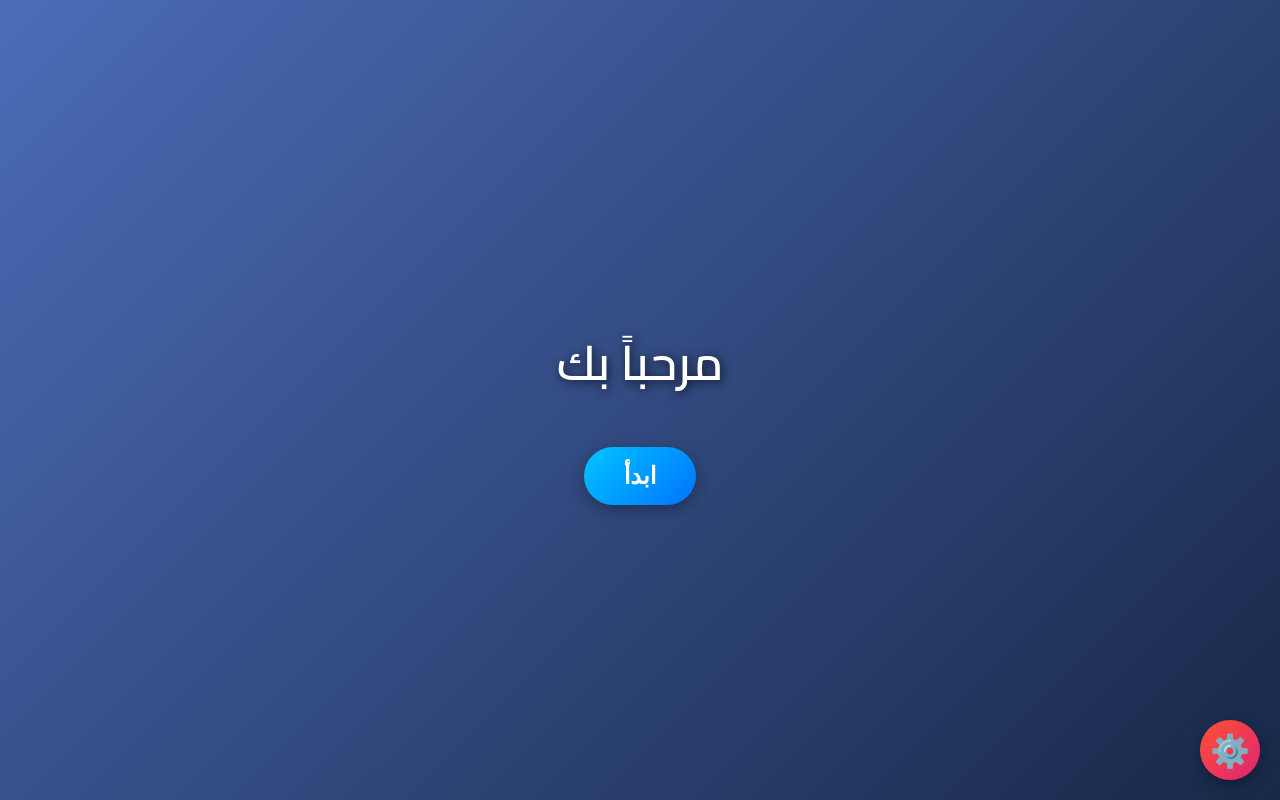
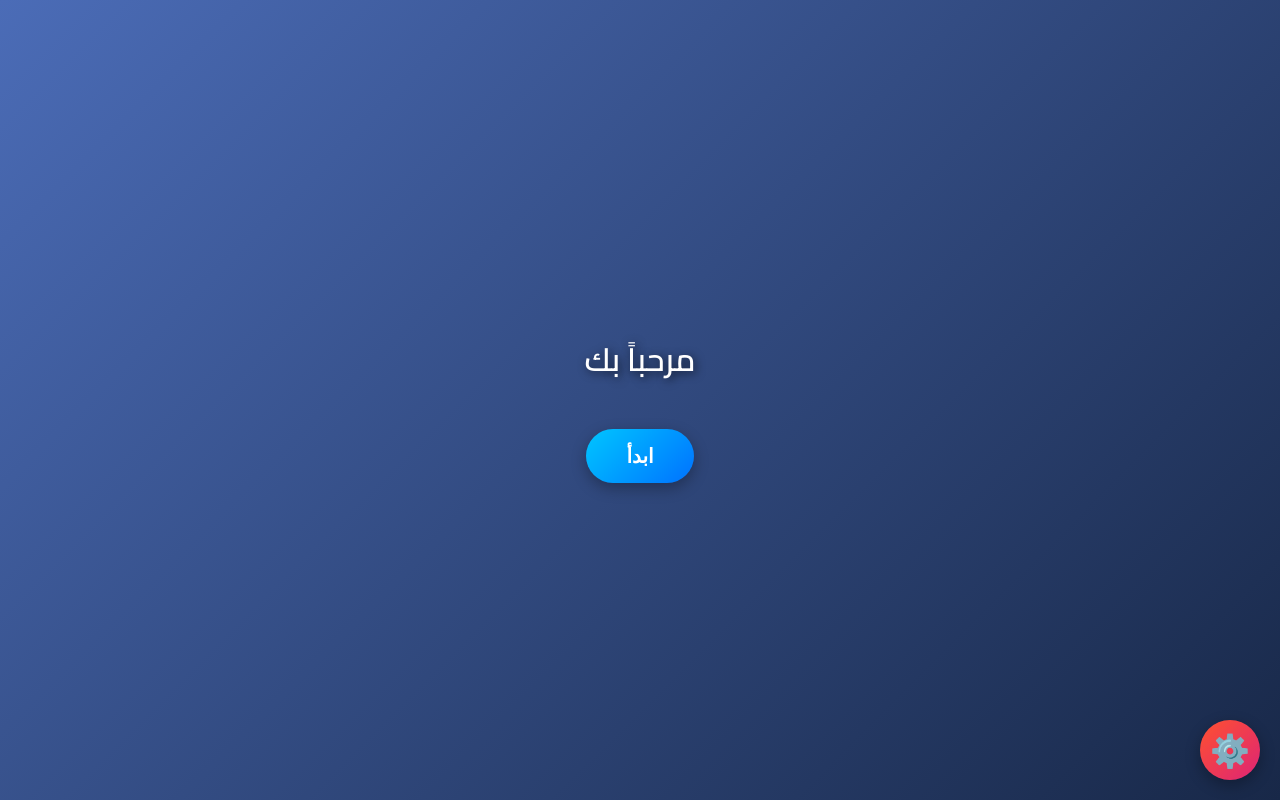
Before and after one commit to dst1991911/ail1, a plain HTML site: page index.html in a window 1280 px wide. Drawn offline with Linux system fonts and the light colour scheme.

Commit message:
Update index.html

```diff
--- a/index.html
+++ b/index.html
@@ -12,6 +12,7 @@
       background: linear-gradient(135deg, #4b6cb7, #182848);
       color: #fff;
       overflow: hidden;
+      font-size: 1rem; /* حجم الخط الأساسي */
       transition: all 0.3s ease;
     }
 
@@ -29,7 +30,7 @@
     }
 
     h1, h2 {
-      font-size: 3rem;
+      font-size: 2rem; /* الحجم الافتراضي */
       margin-bottom: 30px;
       text-shadow: 2px 2px 10px rgba(0, 0, 0, 0.7);
       transition: font-size 0.3s ease;
@@ -42,7 +43,7 @@
       border-radius: 30px;
       background: linear-gradient(135deg, #00c6ff, #0072ff);
       color: #fff;
-      font-size: 1.5rem;
+      font-size: 1.25rem;
       font-weight: bold;
       box-shadow: 0 5px 15px rgba(0, 0, 0, 0.3);
       cursor: pointer;
@@ -233,6 +234,9 @@
       document.querySelectorAll('h1, h2, button').forEach(element => {
         element.style.fontSize = `${fontSize}px`;
       });
+
+      // تعديل حجم الخط الأساسي للجسم بحيث يتم تغيير النصوص في كافة العناصر
+      document.body.style.fontSize = `${fontSize / 24}rem`;
     });
   </script>
 </body>
```
